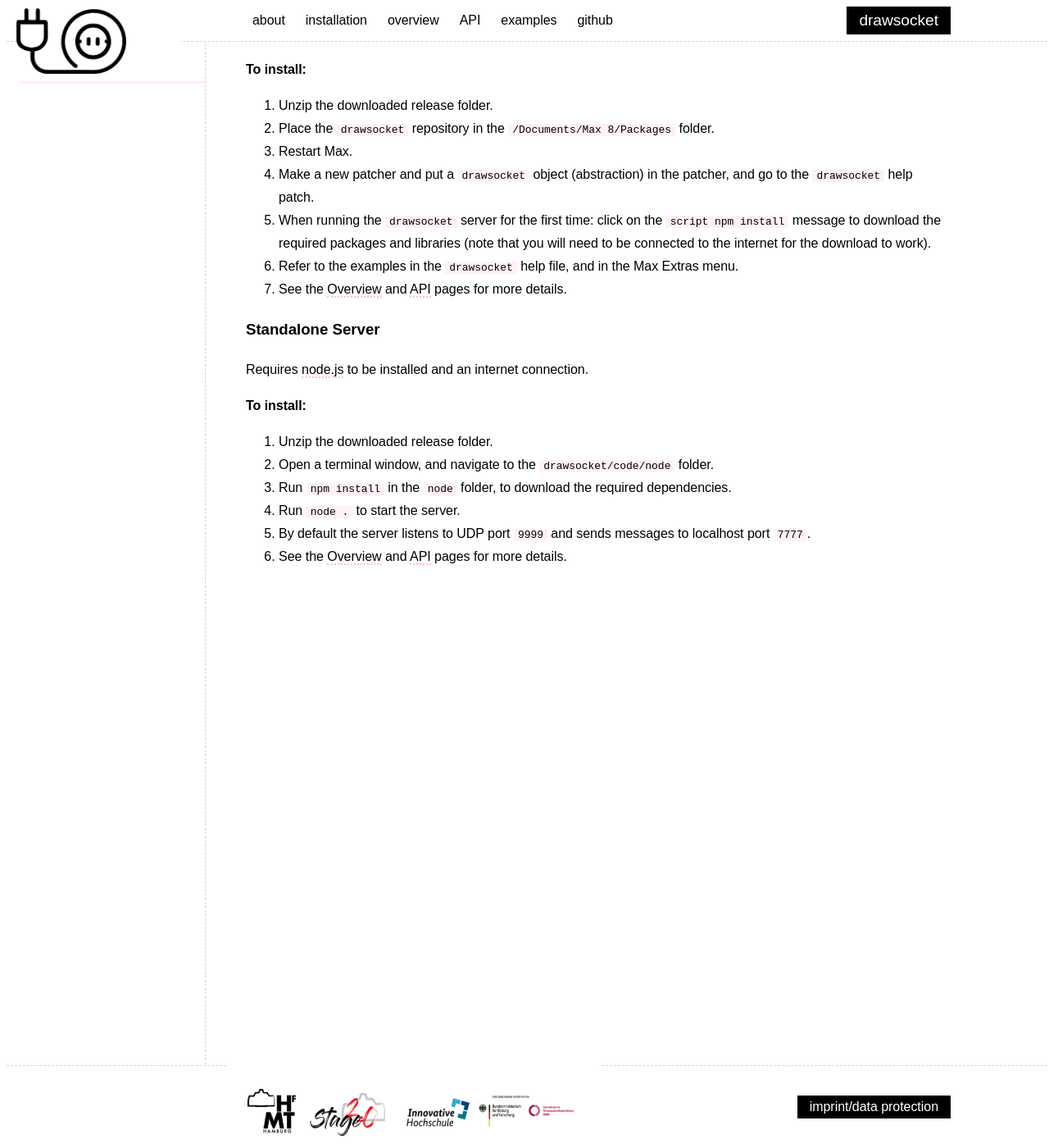
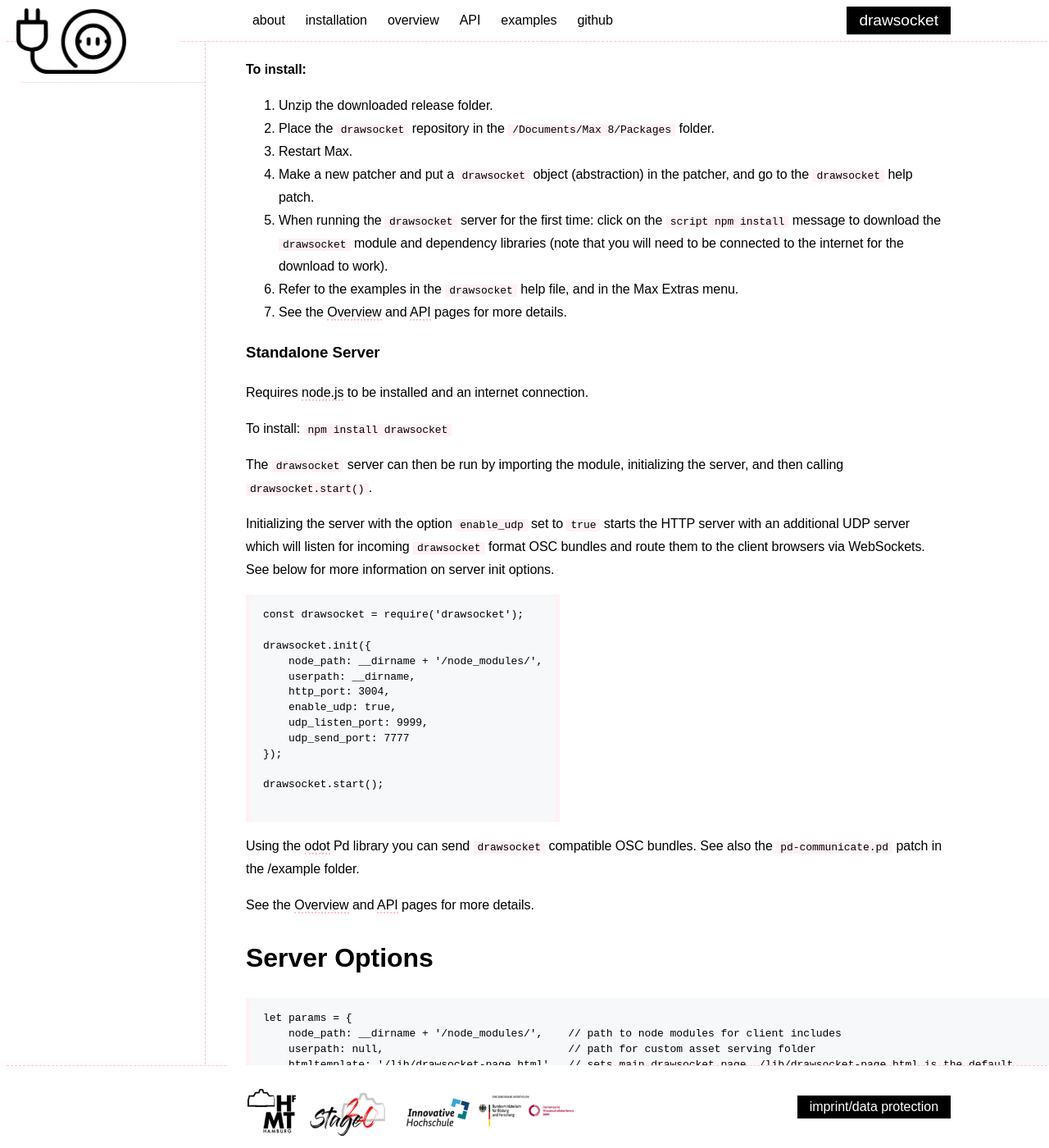
Before and after one commit to drawsocket/drawsocket.github.io, a Jekyll site: the page built from installation.md, in a window 1280 px wide and 1400 px high, scrolled down 347 px. Shown: the whole window at 82% size. Built offline with Jekyll 4.4.1, drawn with Linux system fonts in a browser that asks for light colours; some of the changed text lies outside the part shown.

Commit message:
added npm info

````diff
--- a/installation.md
+++ b/installation.md
@@ -20,7 +20,7 @@
 2. Place the `drawsocket` repository in the `/Documents/Max 8/Packages` folder.
 3. Restart Max.
 4. Make a new patcher and put a `drawsocket` object (abstraction) in the patcher, and go to the `drawsocket` help patch.
-5. When running the `drawsocket` server for the first time: click on the `script npm install` message to download the required packages and libraries (note that you will need to be connected to the internet for the download to work).
+5. When running the `drawsocket` server for the first time: click on the `script npm install` message to download the `drawsocket` module and dependency libraries (note that you will need to be connected to the internet for the download to work).
 6. Refer to the examples in the `drawsocket` help file, and in the Max Extras menu.
 7. See the [Overview](overview.html) and [API](api.html) pages for more details.
 
@@ -28,10 +28,53 @@
 
 Requires [node.js](https://nodejs.org/en/) to be installed and an internet connection.
 
-__To install:__
-1. Unzip the downloaded release folder.
-2. Open a terminal window, and navigate to the `drawsocket/code/node` folder.
-4. Run `npm install` in the `node` folder, to download the required dependencies.
-5. Run `node .` to start the server.
-6. By default the server listens to UDP port `9999` and sends messages to localhost port `7777`.
-7. See the [Overview](overview.html) and [API](api.html) pages for more details.
+To install: `npm install drawsocket`
+
+The `drawsocket` server can then be run by importing the module, initializing the server, and then calling `drawsocket.start()`.
+
+Initializing the server with the option `enable_udp` set to `true` starts the HTTP server with an additional UDP server which will listen for incoming `drawsocket` format OSC bundles and route them to the client browsers via WebSockets. See below for more information on server init options.
+
+```
+const drawsocket = require('drawsocket');
+
+drawsocket.init({
+    node_path: __dirname + '/node_modules/',
+    userpath: __dirname,
+    http_port: 3004,
+    enable_udp: true,
+    udp_listen_port: 9999,
+    udp_send_port: 7777
+});
+
+drawsocket.start();
+
+```
+
+Using the [odot](https://github.com/CNMAT/CNMAT-odot/releases/tag/1.3.0-rc.3) Pd library you can send `drawsocket` compatible OSC bundles.
+See also the `pd-communicate.pd` patch in the /example folder.
+
+See the [Overview](overview.html) and [API](api.html) pages for more details.
+
+# Server Options
+
+```
+let params = {
+    node_path: __dirname + '/node_modules/',    // path to node modules for client includes
+    userpath: null,                             // path for custom asset serving folder
+    htmltemplate: '/lib/drawsocket-page.html',  // sets main drawsocket page, /lib/drawsocket-page.html is the default
+    infopage: "/lib/drawsocket-info.html",      // sets landing page, /lib/drawsocket-info.html is the default
+    http_port: 3002,                            // sets HTTP port, 3002 by default
+    post: "default",                            // by default, console.log, otherwise settable to other print function (e.g. Max.post)
+    outlet: "default",                          // by default, if UDP is enabled outlet will be set to use udp_server.send, else disabled
+    enable_udp: false,                          // enable/disable UDP server, off by default
+    udp_listen_port: 9999,                      // UDP listen port
+    udp_send_port: 7777,                        // UDP send-to port
+    udp_send_ip: "127.0.0.1"                    // UDP send-to IP address
+}
+```
+
+# Test Server
+
+A test HTTP/UDP server can be run from within the `node_modules/drawsocket` folder, by running `node test`.
+
+Optional arguments set UDP send-to IP and port, for example: `node test 192.168.0.1 4444`.
````
